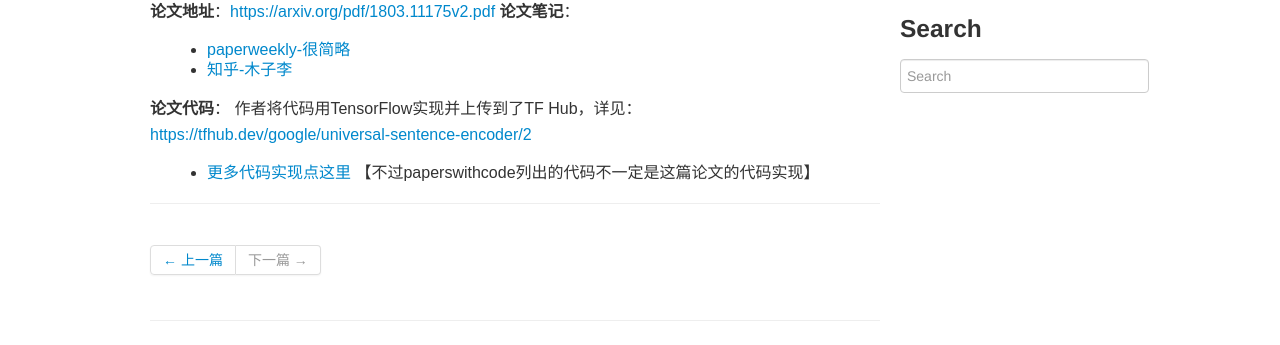
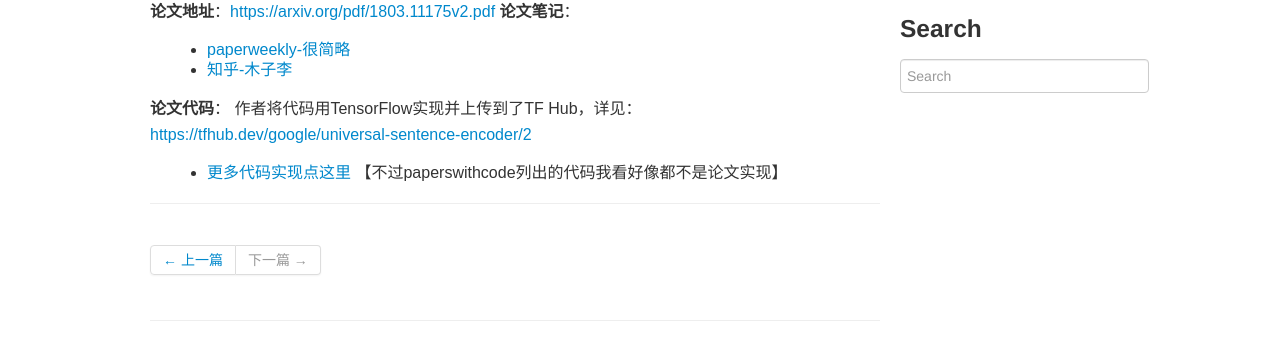
Before and after one commit to yuanmingchen/yuanmingchen.github.io, a Jekyll site: the page built from _posts/2019-04-16-Universal Sentence Encoder.md, in a window 1280 px wide. Shown: the part 211-556 px from the top of the page. Built offline with Jekyll 4.4.1, drawn with Linux system fonts in a browser that asks for light colours; comment, search, counter and statistics services are not loaded.

Commit message:
Updates _posts/2019-04-16-Universal Sentence Encoder.md
Auto commit by GitBook Editor

```diff
--- a/_posts/2019-04-16-Universal Sentence Encoder.md
+++ b/_posts/2019-04-16-Universal Sentence Encoder.md
@@ -15,4 +15,4 @@ tags: []
 
 **论文代码**：
 作者将代码用TensorFlow实现并上传到了TF Hub，详见：<https://tfhub.dev/google/universal-sentence-encoder/2>
-- [更多代码实现点这里](https://paperswithcode.com/paper/universal-sentence-encoder)  【不过paperswithcode列出的代码不一定是这篇论文的代码实现】
+- [更多代码实现点这里](https://paperswithcode.com/paper/universal-sentence-encoder)  【不过paperswithcode列出的代码我看好像都不是论文实现】
```
